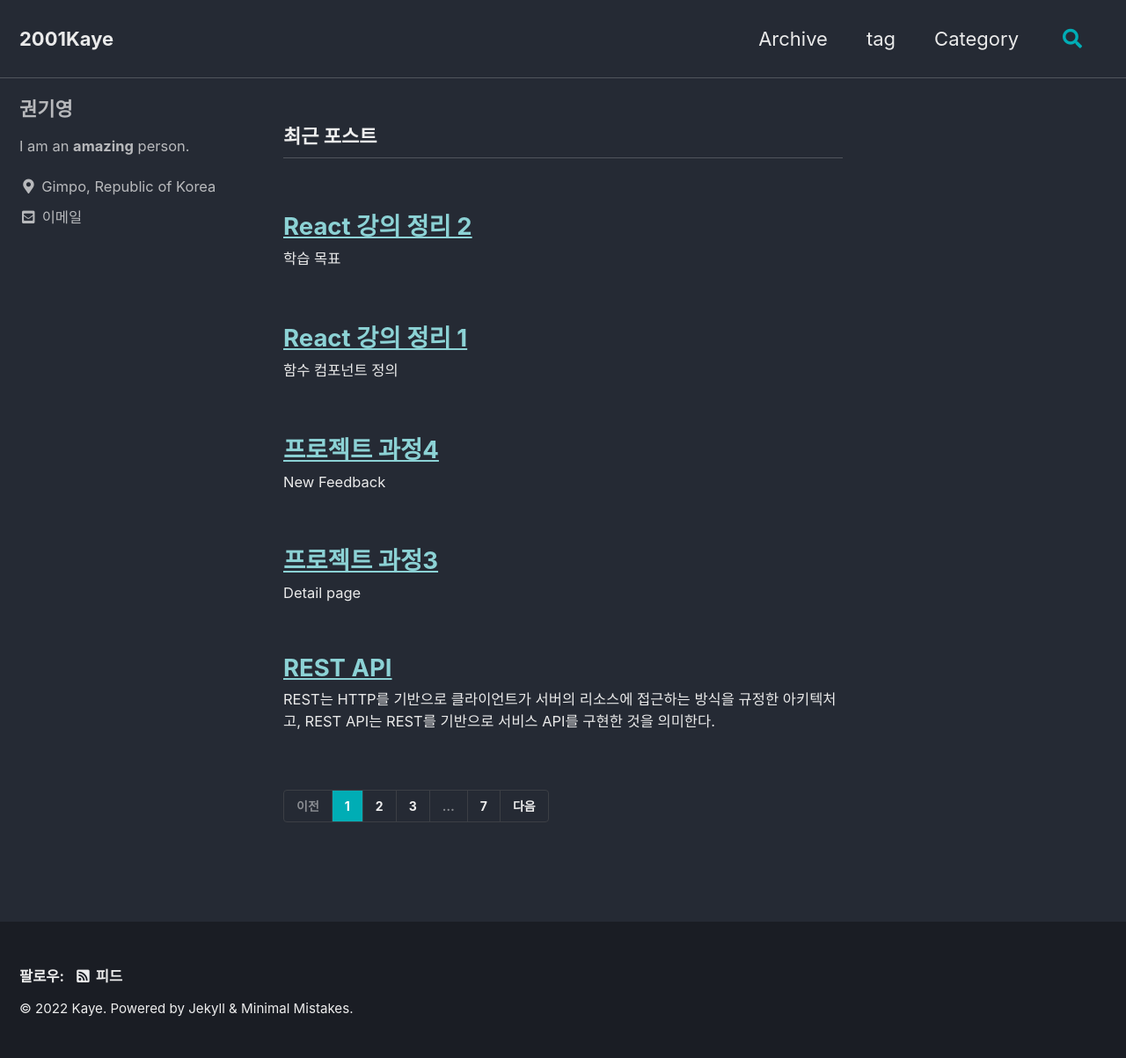
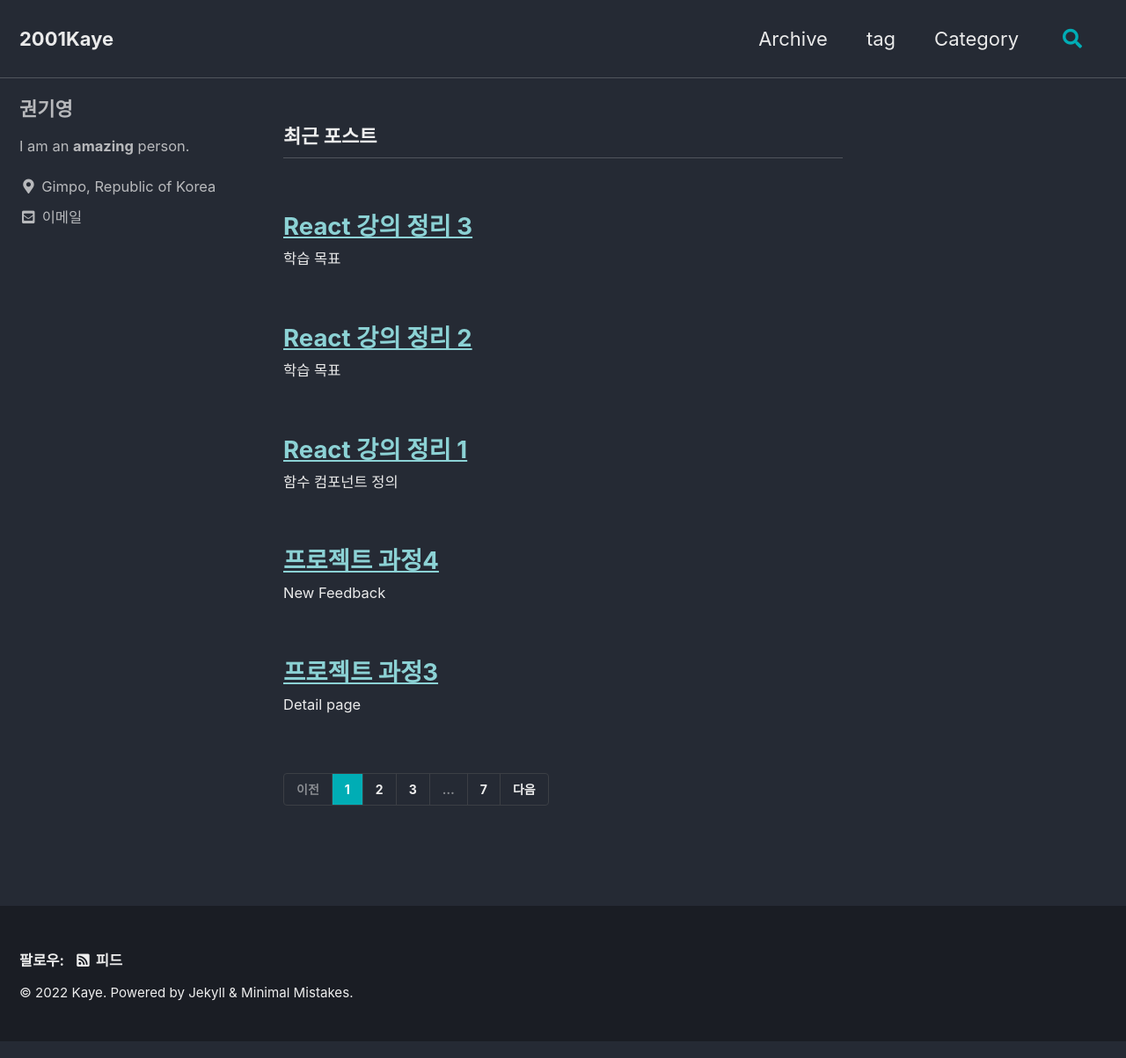
Before and after one commit to jhan117/jhan117.github.io, a Jekyll site: the page built from index.html, in a window 1280 px wide. Shown: the whole page at 88% size. Built offline with Jekyll 4.4.1, drawn with Linux system fonts in a browser that asks for light colours; cached includes are drawn as plain includes; the list of posts is cut into pages by our own code; part of the change alters nothing that is shown.

Commit message:
Add a post

````diff
--- a/_posts/2022-12-21-react-learn1.md
+++ b/_posts/2022-12-21-react-learn1.md
@@ -10,7 +10,7 @@ last_modified_at: 2022-12-21
 
 ## 함수 컴포넌트 정의
 
-강의하시는 분은 화살표 함수가 더 간략해서 본인이 더 선호한다고 한다. 그러나 어떻게 쓰든 상관은 없다. 본인은... 공식문서엔 일반함수로 되어있으니 일반함수로 쓰고 싶다!
+강의하시는 분은 화살표 함수가 더 간략해서 본인이 더 선호한다고 한다. 그러나 어떻게 쓰든 상관은 없다.
 
 ```js
 // 일반 함수
--- /dev/null
+++ b/_posts/2022-12-23-react-learn3.md
@@ -0,0 +1,307 @@
+---
+title: "React 강의 정리 3"
+categories:
+  - "React"
+toc: true
+toc_label: "section 5 ~ 7"
+toc_sticky: true
+last_modified_at: 2022-12-23
+---
+
+## 학습 목표
+
+**렌더링 리스트 및 조건부 Content**
+
+- Content의 동적 목록 출력하기 (Outputting Dynamic Lists Of Content)
+- 조건부 Content 렌더링하기 (Rendering Content Under Certain Conditions)
+
+**리액트 컴포넌트 스타일링**
+
+- 조건부 & 동적 스타일 (Conditional & Dynamic Styles)
+- Styled Components
+- CSS Modules
+
+**리액트 앱 디버깅하기**
+
+- 에러 메시지 이해하기 (Understanding Error Messages)
+- 디버깅 & React 앱 분석하기 (Debugging & Analyzing React Apps)
+- React devTools 사용하기 (Using React DevTools)
+
+### 렌더링 리스트 및 조건부 Content
+
+#### 동적으로 목록 출력하기
+
+기존에는 아이템을 복붙해서 나열하는 식으로 작성했다. 그러나 이 방법으로는 몇 개의 아이템이 필요할지 모르고 아이템이 추가되면 업데이트 되지 않기 때문에 정적 목록이었다. 이제 동적으로 map 함수를 이용해서 작성할 수 있다.
+
+key props를 추가하지 않으면 react는 모든 아이템을 업데이트 하는 과정을 거친다. 이렇게 되면 성능면에서 좋지 않고 버그가 생길 가능성이 있으므로 react가 아이템을 구분할 수 있도록 key값을 넘겨주는 것을 선호한다. 또한 인덱스로 부여하는 것도 좋지 않다. 직접적으로 아이템에 붙인 이름도 아니며, 버그를 발생시킬수도 있다. 똑같은 id를 가진 다른 아이템이 있을 수도 있기 때문이다.
+
+```js
+// 정적 목록
+<Card>
+  <ExpenseItem
+    title={props.items[0].title}
+    amount={props.items[0].amount}
+    date={props.items[0].date}
+  />
+  <ExpenseItem
+    title={props.items[1].title}
+    amount={props.items[1].amount}
+    date={props.items[1].date}
+  />
+</Card>;
+
+// 동적 목록
+{
+  props.items.map((expense) => (
+    <ExpenseItem
+      key={expense.id}
+      title={expense.title}
+      amount={expense.amount}
+      date={expense.date}
+    />
+  ));
+}
+```
+
+#### 조건부 내용 출력하기
+
+만약 목록에 아이템이 하나도 없다면 알려줘야 한다. 그렇지만 jsx에 중괄호 안에 for이나 if같은 긴 문법은 사용할 수 없다. 그대신 삼항 연산자를 사용하여 조건문을 생성할 수 있다. 또한 논리 연산자를 이용해 두 줄로 쓸 수 있다. 그러나 이들도 jsx에 쓰면 과해보일 수 있다. 그래서 변수를 이용하는 방법도 있다. 가독성이 좋은 건 변수를 이용하는 것이지만 사람들마다 선호하는 방법이 다 다르기에 본인이 선호하는 것을 사용하면 된다.
+
+```js
+// 삼항 연산자 사용
+// 조건식 ? true : false
+{
+  items.length === 0 ? (
+    <p>No items found.</p>
+  ) : (
+    items.map((item) => <Item key={item.id} />)
+  );
+}
+
+// 논리 연산자 사용
+// 조건식 && true
+// 조건식이 true이면 다음 식을 반환함을 이용한 것
+{
+  items.length === 0 && <p>No items found.</p>;
+}
+{
+  items.length > 0 && items.map((item) => <Item key={item.id} />);
+}
+
+// 변수 이용
+let content = <p>No items found.</p>; // 초기화
+
+if (items.length > 0) {
+  content = items.map((item) => <Item key={item.id} />);
+}
+
+return <div>{content}</div>;
+```
+
+만약 조건부로 반환하고자 하는 컴포넌트가 전부라면 이런 방식도 사용할 수 있다. 보여주고 싶은 부분을 바로 return해서 변수를 저장하지 않고도 깔끔하게 작성할 수 있다.
+
+```js
+// 조건 명령문 반환
+const list = (props) => {
+  if (props.items.length === 0) {
+    return <p>No items found.</p>;
+  }
+
+  return (
+    <ul>
+      {props.items.map((item) => (
+        <Item key={item.id} />
+      ))}
+    </ul>
+  );
+};
+
+export default list;
+```
+
+### 리액트 컴포넌트 스타일링
+
+#### css에서 동적 스타일 추가하기
+
+만약 값에 따라 변하는 스타일을 추가하고 싶다면 style로 넘겨주면 된다. 대신 객체 상태로 넘겨줘야 하며 key는 css 프로퍼티 이름을 작성하고 value에는 value를 작성해주면 된다. 만약 "-"가 들어간 프로퍼티를 주려면 카멜케이스로 적어서 넘겨주면 된다. 예를 들면, 'background-color'는 'backgroundColor'로 사용된다. 이를 inline 스타일이라고 한다. 그렇지만 이는 css보다 최우선으로 적용되기 때문에 선호하지 않는다고 한다.
+
+```js
+// 변수가 변하는 경우
+let barHeight = props.height + "%";
+
+return <div style={{ height: barHeight, backgroundColor: "black" }}></div>;
+
+// 조건이 있는 경우
+<div style={{ backgroundColor: !isValid ? "red" : "black" }}></div>;
+```
+
+위의 inline 스타일 대신 쓸 수 있는 방법은 동적 클래스를 추가하는 것이다.
+
+```js
+<div className={`default ${!isValid ? "invalid" : ""}`}></div>
+```
+
+#### css 작성하는 법
+
+기존 css 파일을 작성하면 전역으로 적용되기 때문에 이름이 겹치면 스타일이 중복 적용되는 문제점이 있다. 이를 해결하기 위해 크게 두가지 방법을 사용할 수 있는데 하나는 Styled Components 라이브러리를 사용하는 것이고 두번째는 css Module을 사용할 수 있다. 이 둘은 모두 작성한 파일에서만 클래스가 유효하다.
+
+3가지 방법 중 어떤 것을 사용해도 본인의 취향이라고 한다. 각각의 장단점이 있으니 선호하는 것을 고르자.
+
+##### Styled Components
+
+[공식 사이트](https://styled-components.com/) | [공식 문서](https://styled-components.com/docs)
+
+- 설치법 with npm : `npm install --save styled-components`
+
+사용법은 일단 라이브러리를 import 한 뒤 styled.{html tag 이름}뒤에 백틱 두개로 구성되어 있다.
+
+```js
+import styled from "styled-components";
+
+const Button = styled.button`
+  color: white;
+
+  &:hover {
+    color: red;
+  }
+`;
+```
+
+만약 동적 클래스를 추가하고 싶다면 두 가지 방법이 있다.
+
+```js
+// className으로 넘겨주는 방법
+const Form = styled.form`
+  color: black;
+
+  & label {
+    font-size: 1rem;
+  }
+
+  &.invalid {
+    color: red;
+  }
+`;
+
+return (
+  <div>
+    <Form className={!isValid && "invalid"}>
+      <label />
+    </Form>
+  </div>
+);
+```
+
+위의 방법도 괜찮지만 styled-components가 제공하는 기능은 props를 이용하는 것이다.
+
+```js
+// props 이용하는 방법
+const Form = styled.form`
+  border: 1px solid ${(props) => (props.invalid ? "red" : "#ccc")};
+  color: ${(props) => (props.invalid ? "red" : "black")};
+
+  & label {
+    font-size: 1rem;
+  }
+`;
+
+const Hello = () => {
+  return (
+    <div>
+      <Form invalid={!isValid}>
+        <label />
+      </Form>
+    </div>
+  );
+};
+```
+
+미디어 쿼리도 사용할 수 있다.
+
+```js
+const Button = styled.button`
+  @media (min-width: 768px) {
+  }
+`;
+```
+
+##### CSS Modules
+
+어떤 방법을 선택하든 상관없지만 강의하시는 분은 js에서 css 파일을 분리하는 것을 좋아해서 css module을 사용한다고 한다.
+
+css 모듈은 그 기능을 지원하도록 설정된 프로젝트에서만 사용가능한데 코드 실행 전에 변환이 필요하기 때문이다. 다행히 React는 지원한다고 한다.
+
+[Create React App - Adding a CSS Modules Stylesheet](https://create-react-app.dev/docs/adding-a-css-modules-stylesheet)
+
+1. module.css 파일로 생성한다.
+2. classes 또는 styles로 import 한다. (이름은 자유이지만 저 둘을 많이 쓴다.)
+
+```js
+import classes from "./Button.module.css";
+import styles from "./Button.module.css";
+```
+
+3. 클래스네임에 문자열 대신 classes 또는 styles를 적는다.
+
+classes 또는 styles는 객체로 클래스 이름들을 프로퍼티로 갖는다.
+
+```js
+// 예를 들어 .button 클래스가 있다면
+<div className={classes.button}></div>
+
+// 만약 '-'를 넣고 싶다면
+<div className={classes['button-control']}></div>
+```
+
+만약 동적 클래스를 추가하고 싶다면 다음과 같은 방법을 쓸 수 있다.
+
+```js
+<div
+  className={`${styles["form-control"]} ${!isValid && styles.invalid}`}
+></div>
+```
+
+미디어 쿼리는 기존의 CSS 처럼 module.css에 사용하면 된다.
+
+### 리액트 앱 디버깅하기
+
+#### 에러 메시지 이해하기
+
+`Parsing error: Adjacent JSX elements must be wrapped in an enclosing tag. Did you want a JSX fragment <>...</>?` -> 한 개의 루트 요소로 반환해야 하는데 그렇지 못한 경우에 나타나는 에러 메시지이다. 원인은 React.createElement가 하나의 요소만 반환하기 때문이다.
+
+```js
+// 감싸주면 해결되는 문제였다
+return (
+  <div>
+    <section />
+    <section />
+  </div>
+);
+```
+
+`'adHandler' is not defined` -> 오타거나 선언하지 않았거나 등등 함수를 찾을 수 없을 때 나타나는 에러 메시지이다. 오타이면 수정해주면 된다. 선언한 부분으로 가 원인을 찾아야 한다.
+
+#### 디버깅 & React 앱 분석하기
+
+만약 논리적 오류를 만난다면
+
+- Console 창에 뜬 Warning 메시지를 읽고 오류를 해결할 수 있다.
+- Warning 메시지가 없거나 breakpoint를 이용해 작업하고 싶다면 breakpoint를 이용하면 된다.
+  1.  브라우저의 Sources 탭에서 원본 소스 파일을 찾는다.
+  2.  breakpoint를 설정하고 하나씩 실행하면서 저장된 값을 보면서 파악하면 된다.
+
+#### React devTools 사용하기
+
+크롬에서 설치할 수 있다. React devTools라고 치면 React Developer Tools 라는 이름의 확장 프로그램을 설치할 수 있다.
+
+그러면 Components와 Profiler 탭을 추가로 갖게 될 것이다.
+
+Components 탭에서는 오직 리액트 컴포넌트만 트리 형태로 볼 수 있다. 클릭하면 더 상세한 정보를 볼 수 있다. props을 볼 수 있으며 hooks을 볼 수 있는데 값을 임의로 수정해서 브라우저상에서 확인해볼수도 있다. 수정하면 UI에 영향을 미친다.
+
+![React devTools](https://lh3.googleusercontent.com/XWuZGqIrIsaoKHUqqQ2rs_GhS5JaH1p5pPBIUpj22mjNRNdR3Ana8FKz4B7JwsA6HIFVXGuU7pa4ELiW6iUNhs0Iyg=w640-h400-e365-rj-sc0x00ffffff)
+
+---
+
+강의명
+
+- Udemy : React 완벽 가이드
````
